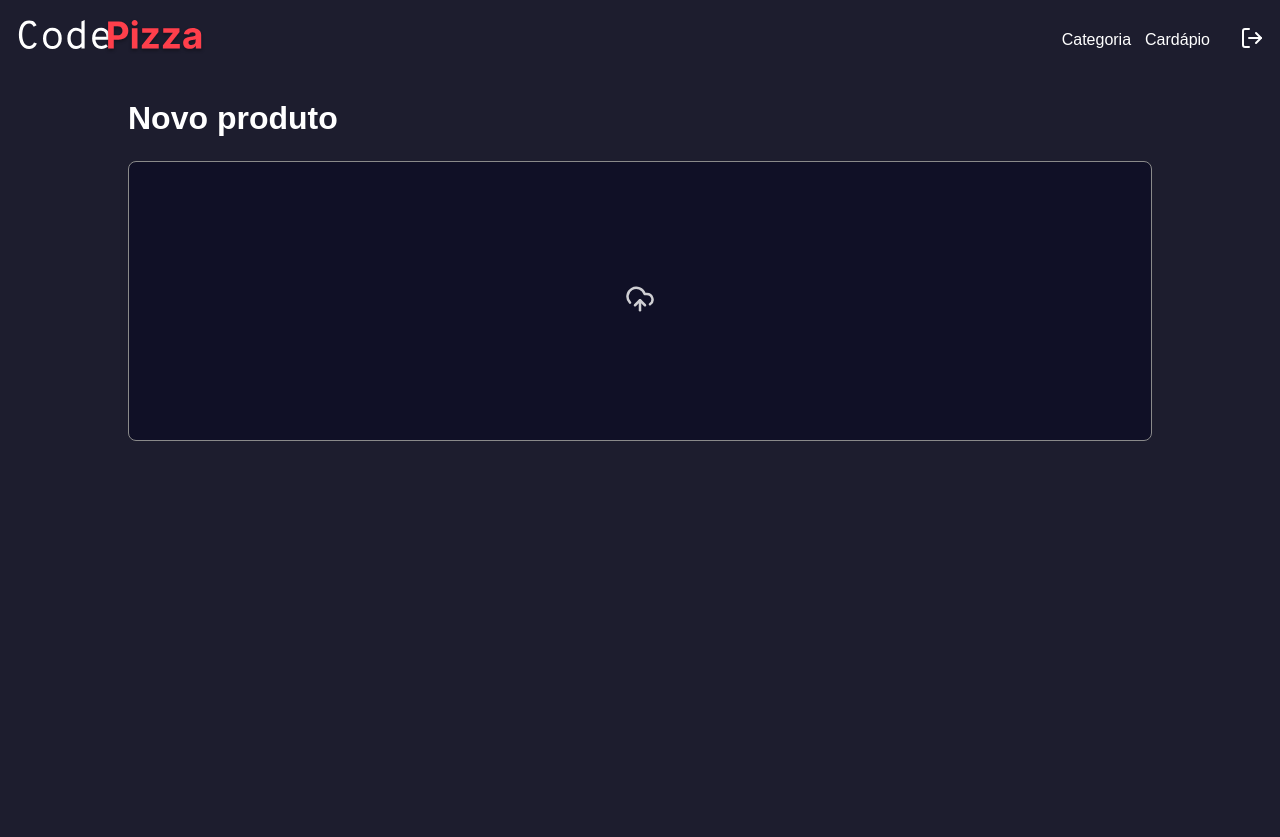
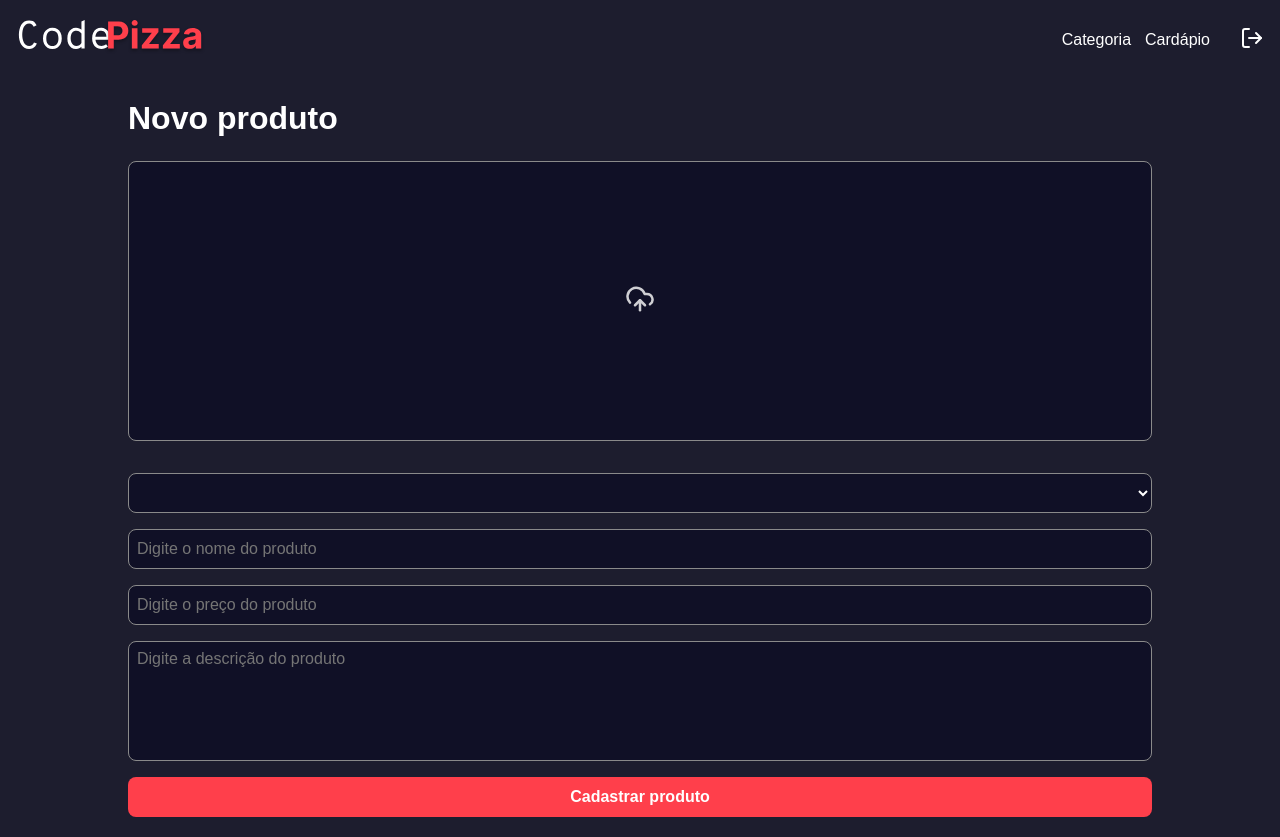
Before and after one commit to carol-baiao/CodePizza, a Next.js app in the folder frontend/: page /dashboard/menu in a window 1280 px wide. Before the commit the page ends 800 px from the top, so only its background shows below. Built offline with nearby package versions, Linux system fonts and the light colour scheme.

Commit message:
feat: create inputs and styles

```diff
--- a/frontend/src/app/dashboard/menu/components/form/index.tsx
+++ b/frontend/src/app/dashboard/menu/components/form/index.tsx
@@ -5,6 +5,7 @@ import styles from './styles.module.scss';
 import { UploadCloud } from 'lucide-react';
 import { toast } from 'react-hot-toast';
 import Image from 'next/image';
+import { Button } from '@/app/dashboard/components/button';
 
 export function Form() {
     const [image, setImage] = useState<File>();
@@ -53,6 +54,35 @@ export function Form() {
                         />
                     )}
                 </label>
+
+                <select name="category">
+
+                </select>
+
+                <input
+                    type="text"
+                    name="name"
+                    placeholder='Digite o nome do produto'
+                    required
+                    className={styles.input}
+                />
+
+                <input
+                    type="text"
+                    name="price"
+                    placeholder='Digite o preço do produto'
+                    required
+                    className={styles.input}
+                />
+
+                <textarea
+                    name="description"
+                    placeholder='Digite a descrição do produto'
+                    required
+                    className={styles.input}
+                ></textarea>
+
+                <Button name='Cadastrar produto'/>
             </form>
         </main>
     )
--- a/frontend/src/app/dashboard/menu/components/form/styles.module.scss
+++ b/frontend/src/app/dashboard/menu/components/form/styles.module.scss
@@ -13,6 +13,37 @@
 .form {
     display: flex;
     flex-direction: column;
+    gap: 16px;
+
+    select {
+        height: 40px;
+        width: 100%;
+        border-radius: 8px;
+        background-color: var(--dark-900);
+        color: var(--white);
+        padding: 0 8px;
+        border: 1px solid var(--gray-100);
+        font-size: medium;
+
+        &:focus {
+            border-color: var(--white);
+            box-shadow: 0px 1px 2px var(--gray-100);
+        }
+    }
+
+    textarea {
+        width: 100%;
+        min-height: 120px;
+        resize: none;
+        padding: 8px;
+        color: var(--white);
+        font-size: medium;
+
+        &:focus {
+            border-color: var(--white);
+            box-shadow: 0px 1px 2px var(--gray-100);
+        }
+    }
 }
 
 .labelImage {
@@ -52,3 +83,18 @@
     border-radius: 8px;
     object-fit: contain;
 }
+
+.input {
+    height: 40px;
+    padding: 0 8px;
+    background-color: var(--dark-900);
+    border: 1px solid var(--gray-100);
+    border-radius: 8px;
+    color: var(--white);
+    font-size: medium;
+
+    &:focus {
+        border-color: var(--white);
+        box-shadow: 0px 1px 2px var(--gray-100);
+    }
+}
```
